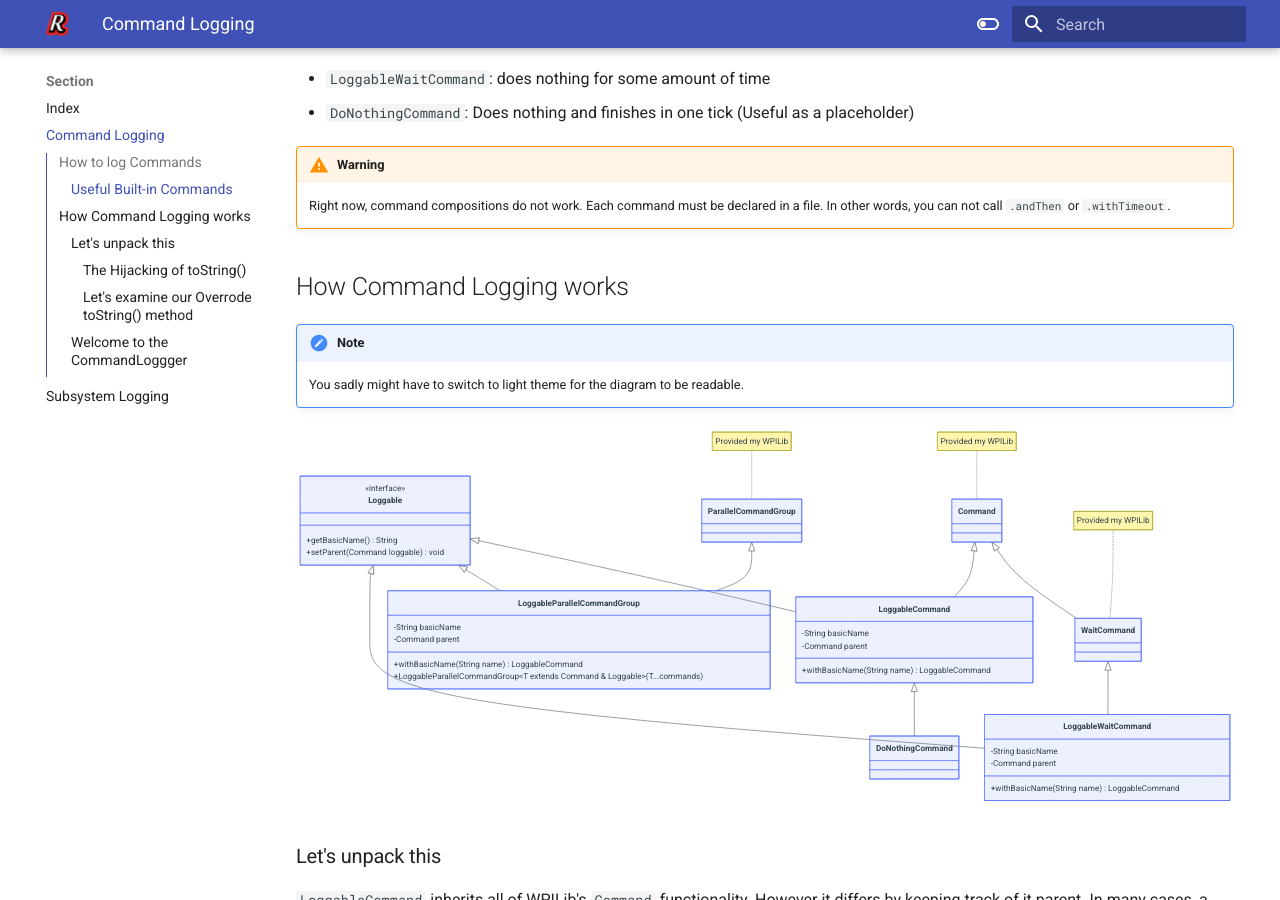
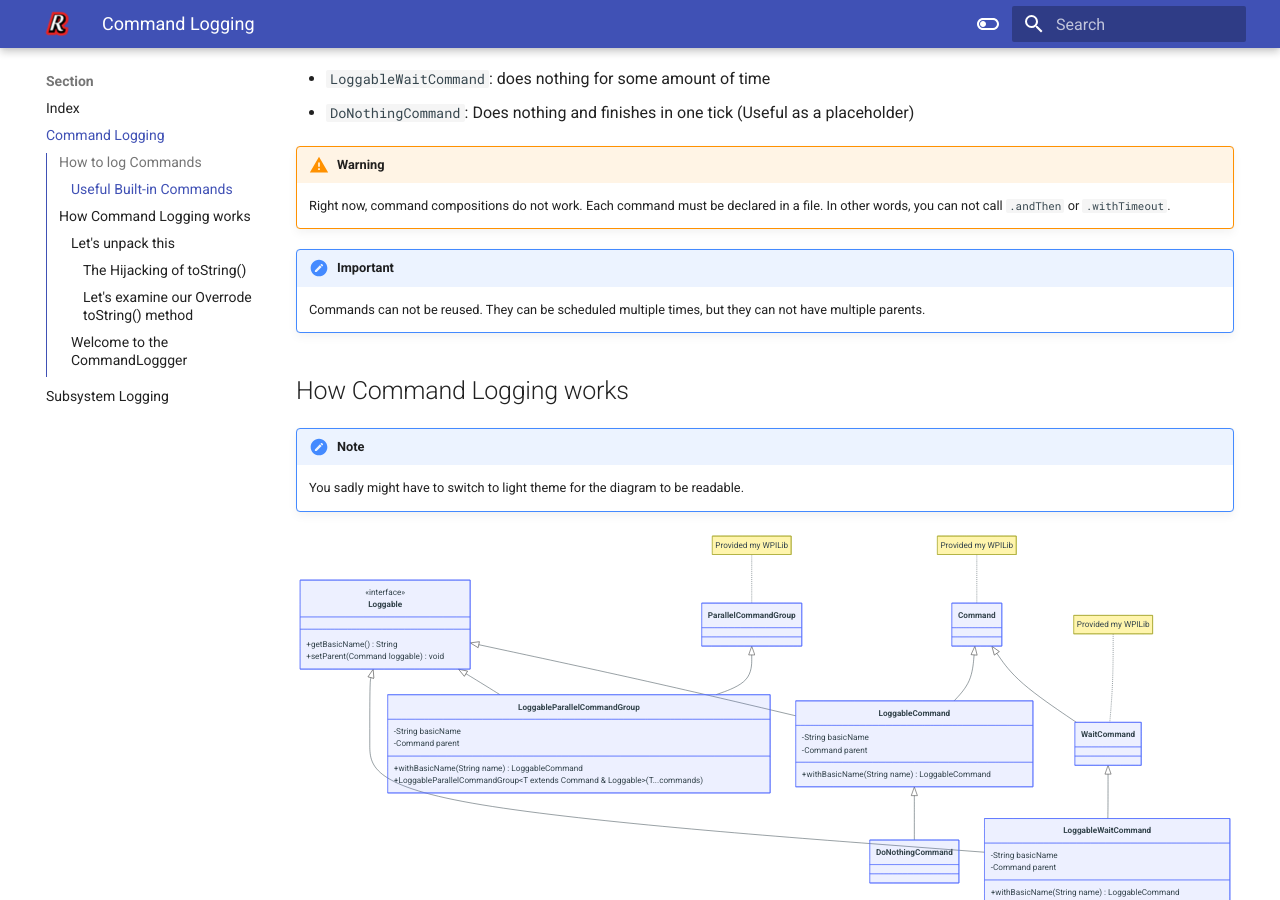
Before and after one commit to goatfanboi23/TestingDocs, an MkDocs documentation site: the page built from docs/command-logging.md, in a window 1280 px wide and 900 px high, scrolled down 543 px. Built offline with MkDocs 1.6.1 and Material for MkDocs 9.7.7, drawn with Linux system fonts in a browser that asks for light colours.

Commit message:
Added Note that commands can not be reussed

```diff
--- a/docs/command-logging.md
+++ b/docs/command-logging.md
@@ -17,6 +17,9 @@
 
 !!! warning
     Right now, command compositions do not work. Each command must be declared in a file. In other words, you can not call `.andThen` or `.withTimeout`.
+
+!!! important
+    Commands can not be reused. They can be scheduled multiple times, but they can not have multiple parents.
 
 ## How Command Logging works
 
```
